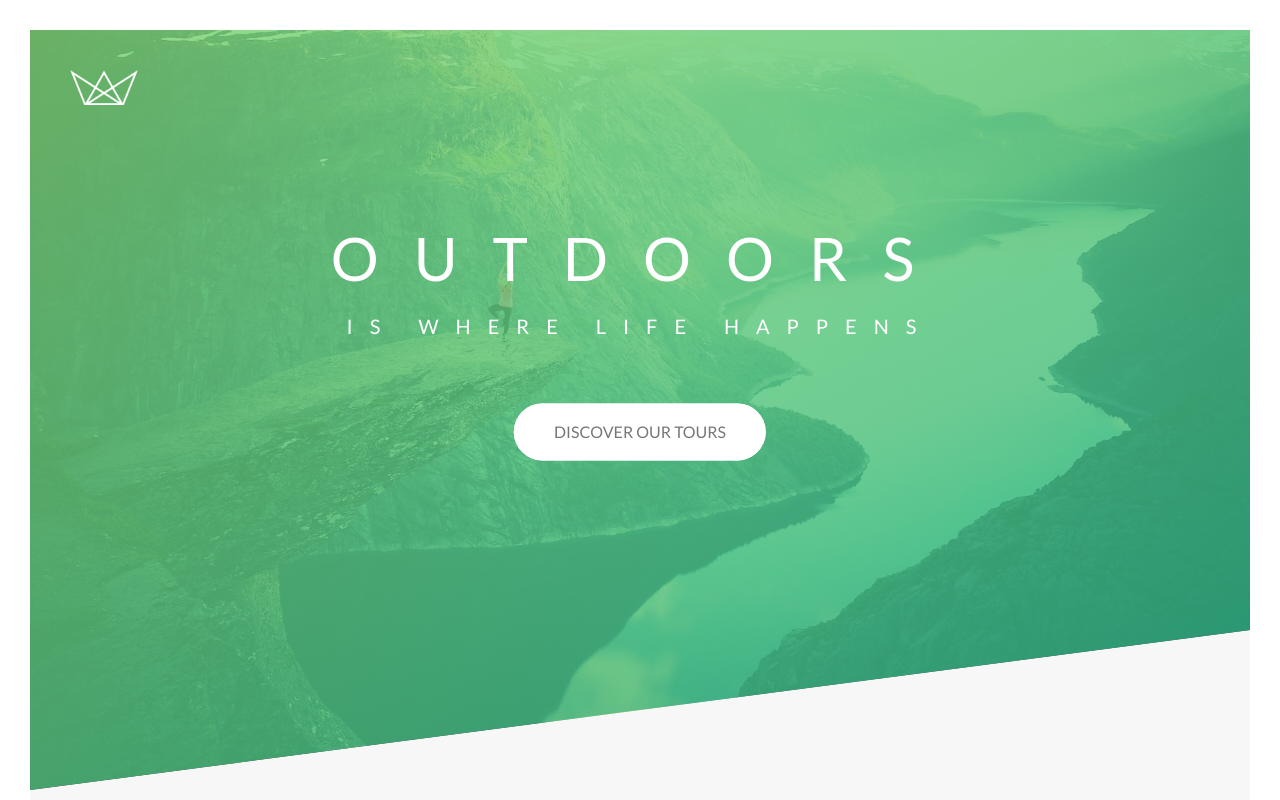
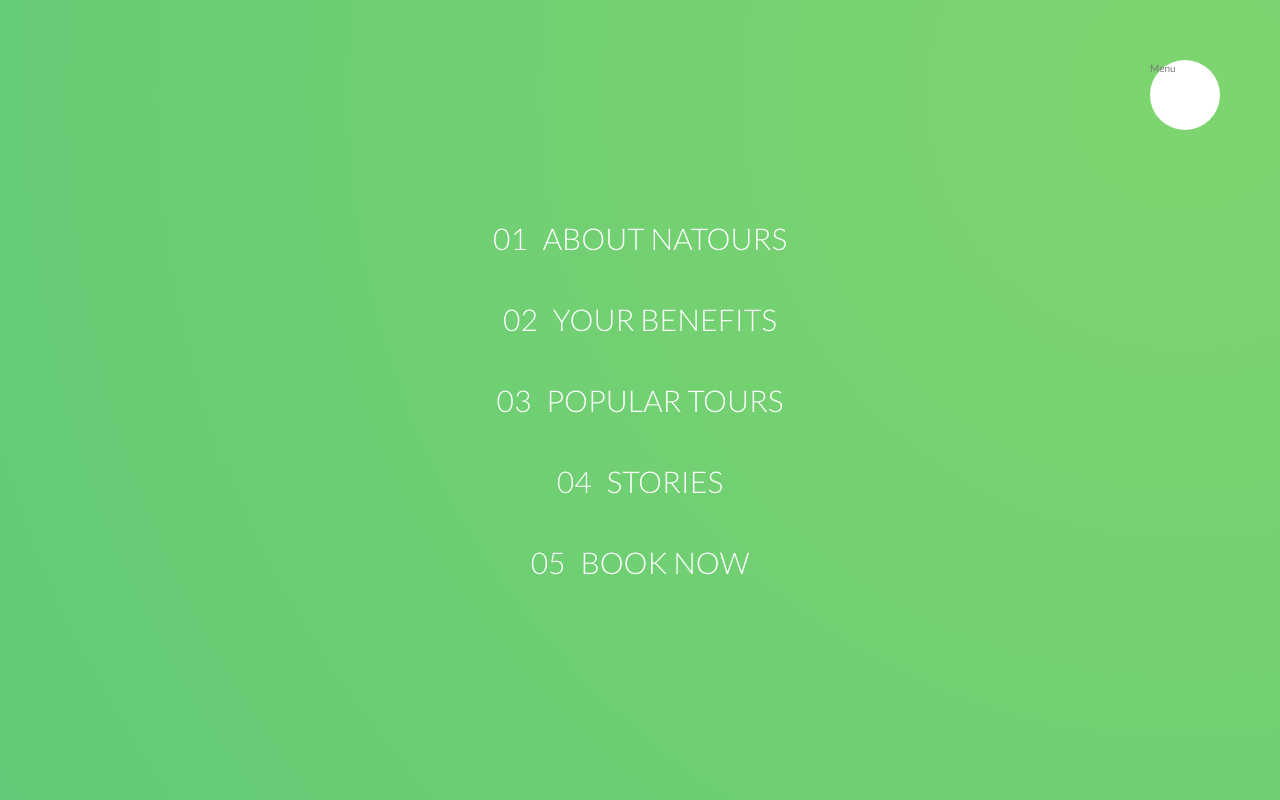
Before and after one commit to mwhitener/advanced-css-course, a website: page Natours/index.html in a window 1280 px wide. Shown: the top 800 px of the page. Drawn offline with Linux system fonts and the light colour scheme.

Commit message:
foundations of the nav menu

```diff
--- a/Natours/index.html
+++ b/Natours/index.html
@@ -15,6 +15,36 @@
     <title>Natours | Exciting tours for adventurous people</title>
   </head>
   <body>
+    <div class="navigation">
+      <input type="checkbox" class="navigation__checkbox" id="navi-toggle" />
+      <label for="navi-toggle" class="navigation__button">Menu</label>
+      <div class="navigation__background">&nbsp;</div>
+      <nav class="navigation__nav">
+        <ul class="navigation__list">
+          <li class="navigation__item">
+            <a href="#" class="navigation__link"
+              ><span>01</span>About Natours</a
+            >
+          </li>
+          <li class="navigation__item">
+            <a href="#" class="navigation__link"
+              ><span>02</span>Your benefits</a
+            >
+          </li>
+          <li class="navigation__item">
+            <a href="#" class="navigation__link"
+              ><span>03</span>Popular tours</a
+            >
+          </li>
+          <li class="navigation__item">
+            <a href="#" class="navigation__link"><span>04</span>Stories</a>
+          </li>
+          <li class="navigation__item">
+            <a href="#" class="navigation__link"><span>05</span>Book now</a>
+          </li>
+        </ul>
+      </nav>
+    </div>
     <header class="header">
       <div class="header__logo-box">
         <img
--- /dev/null
+++ b/Natours/sass/layouts/_navigation.scss
@@ -0,0 +1,87 @@
+.navigation {
+  &__checkbox {
+    display: none;
+  }
+
+  &__button {
+    background-color: $color-white;
+    height: 7rem;
+    width: 7rem;
+    position: fixed;
+    top: 6rem;
+    right: 6rem;
+    border-radius: 50%;
+    z-index: 2000;
+  }
+
+  &__background {
+    height: 6rem;
+    width: 6rem;
+    border-radius: 50%;
+    position: fixed;
+    top: 6.5rem;
+    right: 6.5rem;
+    background-image: radial-gradient(
+      $color-primary-light,
+      $color-primary-dark
+    );
+    z-index: 1000;
+
+    transform: scale(100);
+  }
+
+  &__nav {
+    height: 100vh;
+    width: 100%;
+    position: fixed;
+    top: 0;
+    right: 0;
+    z-index: 1500;
+  }
+
+  &__list {
+    position: absolute;
+    top: 50%;
+    left: 50%;
+    transform: translate(-50%, -50%);
+    list-style: none;
+    text-align: center;
+  }
+
+  &__item {
+    margin: 1rem;
+  }
+
+  &__link {
+    &:link,
+    &:visited {
+      display: inline-block;
+      font-size: 3rem;
+      font-weight: 300;
+      color: $color-white;
+      padding: 1rem 2rem;
+      text-decoration: none;
+      text-transform: uppercase;
+      background-image: linear-gradient(
+        120deg,
+        transparent 0%,
+        transparent 50%,
+        $color-white 50%
+      );
+      background-size: 230%;
+      transition: all 0.4s;
+
+      span {
+        margin-right: 1.5rem;
+        display: inline-block;
+      }
+    }
+
+    &:hover,
+    &:active {
+      background-position: 100%;
+      color: $color-primary;
+      transform: translateX(1rem);
+    }
+  }
+}
--- a/Natours/sass/main.scss
+++ b/Natours/sass/main.scss
@@ -18,5 +18,6 @@
 @import "layouts/footer";
 @import "layouts/header";
 @import "layouts/grid";
+@import "layouts/navigation";
 
 @import "pages/home";
```
Also changed, not shown: Natours/css/style.css.
